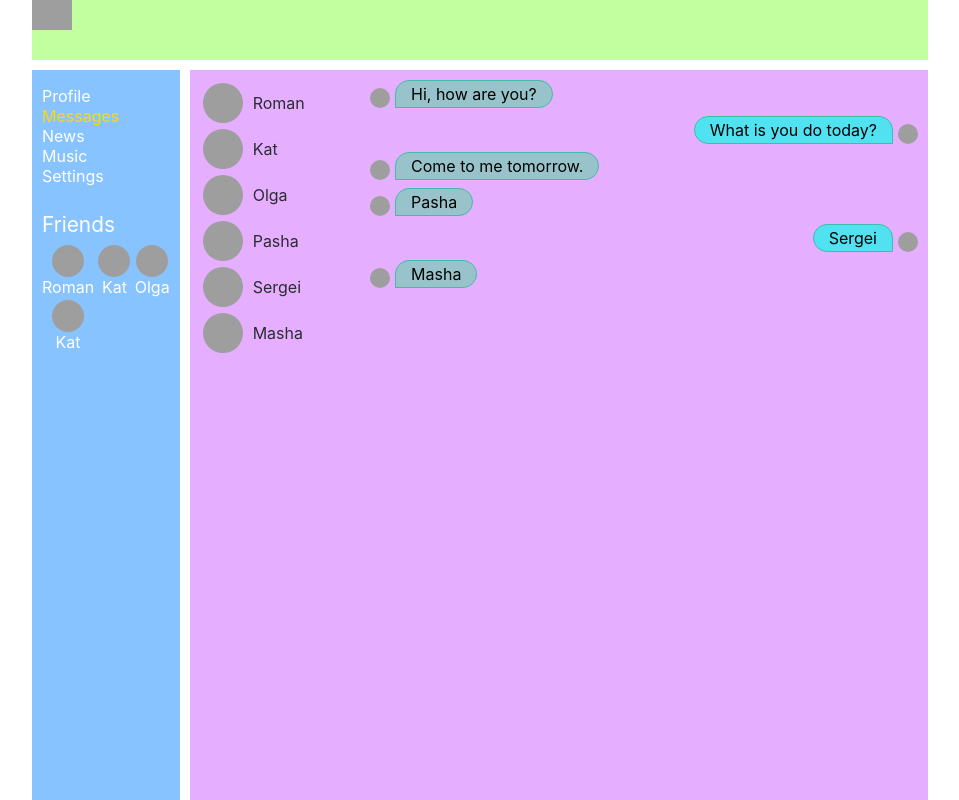
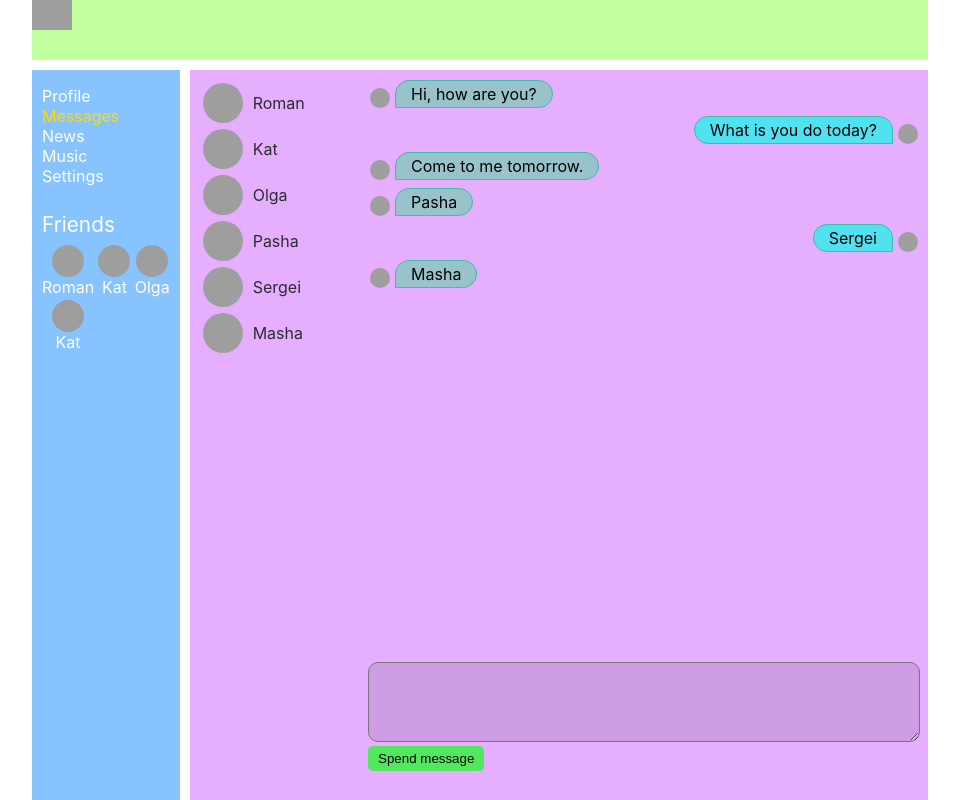
Before and after one commit to Ef-Siarhei/social-network, a React (Create React App) app: page /dialogs in a window 1280 px wide. Shown: the whole page, without its empty margins (160-1119 px from the left). Built offline with nearby package versions, Linux system fonts and the light colour scheme; grey boxes are pictures that could not be loaded.

Commit message:
feat: add newMessage & onClick to button (spend message) & to tie with textarea

```diff
--- a/src/components/dialogs/Dialogs.jsx
+++ b/src/components/dialogs/Dialogs.jsx
@@ -1,6 +1,7 @@
 import s from './Dialogs.module.css';
 import DialogItem from './DialogItem/DialogItem';
 import Message from './Message/Message';
+import NewMessage from './Message/NewMessage/NewMessage';
 
 export default function Dialogs(props) {
   let dialogElements = props.dialogs.map((person) => (
@@ -13,7 +14,10 @@ export default function Dialogs(props) {
   return (
     <div className={s.dialogs}>
       <div className={s.dialogs_items}>{dialogElements}</div>
-      <div className={s.messages}>{messagesElements}</div>
+      <div className={s.messages_block}>
+        <div className={s.messages}>{messagesElements}</div>
+        <NewMessage />
+      </div>
     </div>
   );
 }
--- a/src/components/dialogs/Dialogs.module.css
+++ b/src/components/dialogs/Dialogs.module.css
@@ -1,10 +1,16 @@
 .dialogs {
   display: grid;
   grid-template-columns: 3fr 10fr;
+  height: 100%;
 }
 
 .dialogs_items {
   padding: 10px;
+}
+
+.messages_block{
+display: grid;
+  grid-template-rows: 4fr 1fr;
 }
 
 .messages {
--- /dev/null
+++ b/src/components/dialogs/Message/NewMessage/NewMessage.jsx
@@ -0,0 +1,20 @@
+import s from './NewMessage.module.css';
+import React from 'react';
+
+let newMessageElement = React.createRef();
+
+let addMessage = () => {
+  let text = newMessageElement.current.value;
+  alert(text);
+};
+
+const NewMessage = () => {
+  return (
+    <div className={s.newMessage}>
+      <textarea className={s.input} ref={newMessageElement}></textarea>
+      <button onClick={addMessage}>Spend message</button>
+    </div>
+  );
+};
+
+export default NewMessage;
--- /dev/null
+++ b/src/components/dialogs/Message/NewMessage/NewMessage.module.css
@@ -0,0 +1,9 @@
+.newMessage {
+  padding: .5rem;
+}
+
+.input {
+  box-sizing: border-box;
+  width: 100%;
+  padding: .5rem;
+}
```
